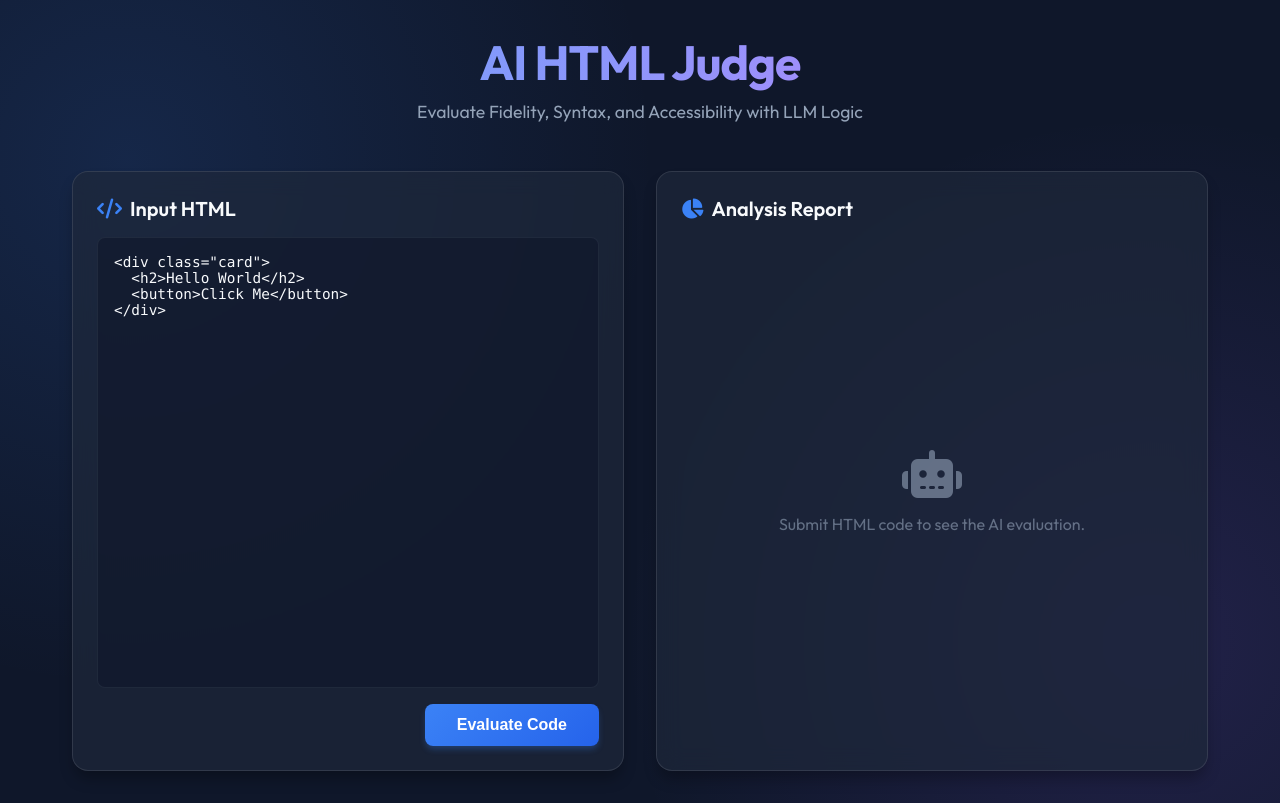
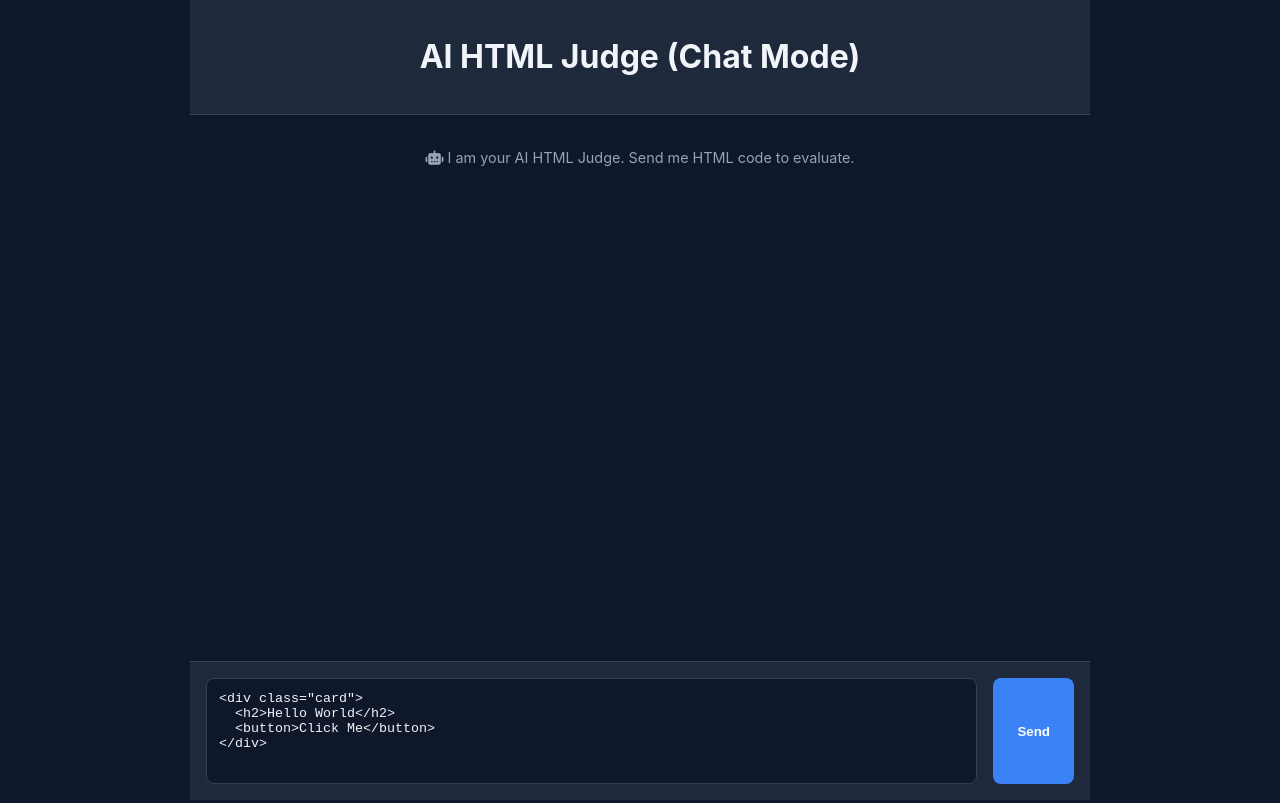
Before and after one commit to AD-148/AIHTML-Evaluator-1, a React (Vite) app in the folder frontend/: page / in a window 1280 px wide. Built offline with nearby package versions, Linux system fonts and the light colour scheme.

Commit message:
Implement Conversational Interface

```diff
--- a/frontend/src/App.jsx
+++ b/frontend/src/App.jsx
@@ -1,136 +1,152 @@
-import { useState, useEffect } from 'react';
+import { useState, useRef, useEffect } from 'react';
 import './index.css';
 
 const App = () => {
-  const [htmlInput, setHtmlInput] = useState(`<div class="card">\n  <h2>Hello World</h2>\n  <button>Click Me</button>\n</div>`);
+  // Chat History: Array of { role: 'user' | 'assistant', content: string | object }
+  // User content is simple text (or code wrapped in text).
+  // Assistant content is the JSON evaluation result.
+  const [chatHistory, setChatHistory] = useState([
+    { role: 'system', content: "I am your AI HTML Judge. Send me HTML code to evaluate." }
+  ]);
+
+  const [inputVal, setInputVal] = useState(`<div class="card">\n  <h2>Hello World</h2>\n  <button>Click Me</button>\n</div>`);
   const [loading, setLoading] = useState(false);
-  const [result, setResult] = useState(null);
-  const [error, setError] = useState(null);
+  const messagesEndRef = useRef(null);
 
-  const handleEvaluate = async () => {
-    if (!htmlInput.trim()) return;
+  const scrollToBottom = () => {
+    messagesEndRef.current?.scrollIntoView({ behavior: "smooth" });
+  };
 
+  useEffect(() => {
+    scrollToBottom();
+  }, [chatHistory]);
+
+  const handleSend = async () => {
+    if (!inputVal.trim()) return;
+
+    // Add User Message
+    const userMsg = { role: 'user', content: inputVal };
+    const newHistory = [...chatHistory, userMsg];
+    setChatHistory(newHistory);
     setLoading(true);
-    setError(null);
-    setResult(null);
+    setInputVal(""); // Clear input or keep it? Maybe clear for chat style.
 
     try {
+      // Prepare payload: filter out system greeting for API if helpful, or keep it.
+      // API expects strictly 'user' or 'assistant' roles usually, but our logic on backend prepends system prompt.
+      // We should send valid OpenAI-like messages.
+      const apiMessages = newHistory
+        .filter(m => m.role !== 'system') // Don't send the FE-only greeting
+        .map(m => ({
+          role: m.role,
+          content: typeof m.content === 'string' ? m.content : JSON.stringify(m.content)
+        }));
+
       const response = await fetch('/evaluate', {
         method: 'POST',
-        headers: {
-          'Content-Type': 'application/json',
-        },
-        body: JSON.stringify({ html_content: htmlInput }),
+        headers: { 'Content-Type': 'application/json' },
+        body: JSON.stringify({ messages: apiMessages }),
       });
 
       if (!response.ok) {
-        const errorData = await response.json();
-        throw new Error(errorData.detail || 'Evaluation failed');
+        const err = await response.json();
+        throw new Error(err.detail || 'Evaluation failed');
       }
 
       const data = await response.json();
-      setResult(data);
+
+      // Add Assistant Message (Limit to what the UI needs, or store raw data?)
+      // Store raw data so we can render the Score Card
+      setChatHistory(prev => [...prev, { role: 'assistant', content: data }]);
+
     } catch (err) {
-      setError(err.message);
+      setChatHistory(prev => [...prev, { role: 'assistant', content: { error: err.message } }]);
     } finally {
       setLoading(false);
     }
   };
 
+  const renderMessage = (msg, index) => {
+    if (msg.role === 'system') {
+      return (
+        <div key={index} className="message system-message">
+          <i className="fa-solid fa-robot"></i> {msg.content}
+        </div>
+      );
+    }
+
+    if (msg.role === 'user') {
+      return (
+        <div key={index} className="message user-message">
+          <div className="message-label">You</div>
+          <pre className="code-block">{msg.content}</pre>
+        </div>
+      );
+    }
+
+    // Assistant Message (Evaluation Result)
+    if (msg.role === 'assistant') {
+      const result = msg.content;
+      if (result.error) {
+        return (
+          <div key={index} className="message ai-message error">
+            <strong>Error:</strong> {result.error}
+          </div>
+        )
+      }
+
+      return (
+        <div key={index} className="message ai-message">
+          <div className="message-label">AI Judge</div>
+          <div className="scores-row">
+            <span className={`score-badge ${getScoreColor(result.score_fidelity)}`}>Fidelity: {result.score_fidelity}</span>
+            <span className={`score-badge ${getScoreColor(result.score_syntax)}`}>Syntax: {result.score_syntax}</span>
+            <span className={`score-badge ${getScoreColor(result.score_accessibility)}`}>A11y: {result.score_accessibility}</span>
+          </div>
+
+          <div className="rationale-text">
+            {result.rationale}
+          </div>
+
+          <div className="verdict-text">
+            <strong>Verdict:</strong> {result.final_judgement}
+          </div>
+        </div>
+      );
+    }
+  };
+
   const getScoreColor = (score) => {
-    if (score >= 80) return 'text-high';
-    if (score >= 60) return 'text-mid';
-    return 'text-low';
+    if (score >= 80) return 'score-high';
+    if (score >= 60) return 'score-mid';
+    return 'score-low';
   };
 
   return (
-    <div className="app-container">
+    <div className="app-container chat-layout">
       <header>
-        <h1>AI HTML Judge</h1>
-        <p className="subtitle">Evaluate Fidelity, Syntax, and Accessibility with LLM Logic</p>
+        <h1>AI HTML Judge (Chat Mode)</h1>
       </header>
 
-      <main className="main-grid">
-        {/* Left Panel: Input */}
-        <div className="card input-card">
-          <div className="section-title">
-            <i className="fa-solid fa-code"></i> Input HTML
-          </div>
-          <textarea
-            value={htmlInput}
-            onChange={(e) => setHtmlInput(e.target.value)}
-            placeholder="Paste your HTML code here..."
-            spellCheck="false"
-          />
-          <div className="action-bar">
-            <button onClick={handleEvaluate} disabled={loading || !htmlInput.trim()}>
-              {loading ? <span style={{ display: 'flex', gap: '0.5rem', alignItems: 'center' }}>Analying...</span> : 'Evaluate Code'}
-            </button>
-          </div>
-        </div>
+      <div className="chat-window">
+        {chatHistory.map(renderMessage)}
+        {loading && <div className="message system-message">Thinking...</div>}
+        <div ref={messagesEndRef} />
+      </div>
 
-        {/* Right Panel: Results */}
-        <div className="card results-card">
-          <div className="section-title">
-            <i className="fa-solid fa-chart-pie"></i> Analysis Report
-          </div>
-
-          {error && (
-            <div style={{ color: '#ef4444', padding: '1rem', background: 'rgba(239,68,68,0.1)', borderRadius: '0.5rem' }}>
-              Error: {error}
-            </div>
-          )}
-
-          {!result && !loading && !error && (
-            <div className="results-placeholder">
-              <i className="fa-solid fa-robot" style={{ fontSize: '3rem', marginBottom: '1rem' }}></i>
-              <p>Submit HTML code to see the AI evaluation.</p>
-            </div>
-          )}
-
-          {loading && (
-            <div className="results-placeholder">
-              <div className="loading-spinner"></div>
-              <p>Processing with LLM...</p>
-            </div>
-          )}
-
-          {result && (
-            <div className="fade-in" style={{ display: 'flex', flexDirection: 'column', height: '100%' }}>
-              <div className="scores-container">
-                <div className="score-card">
-                  <div className={`score-value ${getScoreColor(result.score_fidelity)}`}>
-                    {result.score_fidelity}
-                  </div>
-                  <div className="score-label">Fidelity</div>
-                </div>
-                <div className="score-card">
-                  <div className={`score-value ${getScoreColor(result.score_syntax)}`}>
-                    {result.score_syntax}
-                  </div>
-                  <div className="score-label">Syntax</div>
-                </div>
-                <div className="score-card">
-                  <div className={`score-value ${getScoreColor(result.score_accessibility)}`}>
-                    {result.score_accessibility}
-                  </div>
-                  <div className="score-label">Accessibility</div>
-                </div>
-              </div>
-
-              <div className="section-title" style={{ fontSize: '1rem' }}>Rationale</div>
-              <div className="rationale-box">
-                {result.rationale}
-              </div>
-
-              <div className="judgement-box">
-                <span style={{ opacity: 0.7 }}>Verdict: </span>
-                {result.final_judgement}
-              </div>
-            </div>
-          )}
-        </div>
-      </main>
+      <div className="input-area">
+        <textarea
+          value={inputVal}
+          onChange={(e) => setInputVal(e.target.value)}
+          placeholder="Enter HTML or ask for changes..."
+          onKeyDown={(e) => {
+            if (e.ctrlKey && e.key === 'Enter') handleSend();
+          }}
+        />
+        <button onClick={handleSend} disabled={loading || !inputVal.trim()}>
+          Send
+        </button>
+      </div>
     </div>
   );
 };
--- a/frontend/src/index.css
+++ b/frontend/src/index.css
@@ -1,280 +1,144 @@
 :root {
-  --bg-color: #0f172a;
-  --card-bg: rgba(30, 41, 59, 0.7);
-  --primary: #3b82f6;
-  --primary-hover: #2563eb;
-  --text-main: #f8fafc;
-  --text-muted: #94a3b8;
-  --border-color: rgba(148, 163, 184, 0.1);
-  --glass-border: 1px solid rgba(255, 255, 255, 0.1);
-  --shadow: 0 10px 15px -3px rgba(0, 0, 0, 0.3);
-  --glow: 0 0 20px rgba(59, 130, 246, 0.5);
-
-  --score-high: #22c55e;
-  --score-mid: #f59e0b;
-  --score-low: #ef4444;
-}
-
-* {
-  box-sizing: border-box;
-  margin: 0;
-  padding: 0;
+  --bg-dark: #0f172a;
+  --bg-card: #1e293b;
+  --text-primary: #f1f5f9;
+  --text-secondary: #94a3b8;
+  --accent: #3b82f6;
+  --accent-hover: #2563eb;
+  --border: #334155;
+  --success: #22c55e;
+  --warning: #f59e0b;
+  --danger: #ef4444;
 }
 
 body {
-  font-family: 'Outfit', sans-serif;
-  background-color: var(--bg-color);
-  color: var(--text-main);
-  min-height: 100vh;
+  margin: 0;
+  font-family: 'Inter', system-ui, sans-serif;
+  background-color: var(--bg-dark);
+  color: var(--text-primary);
+  height: 100vh;
+  overflow: hidden;
+}
+
+.app-container {
   display: flex;
   flex-direction: column;
-  overflow-x: hidden;
-  background-image:
-    radial-gradient(circle at 10% 20%, rgba(59, 130, 246, 0.15) 0%, transparent 40%),
-    radial-gradient(circle at 90% 80%, rgba(139, 92, 246, 0.15) 0%, transparent 40%);
+  height: 100vh;
+  max-width: 900px;
+  margin: 0 auto;
 }
 
-#root {
-  width: 100%;
-  max-width: 1200px;
-  margin: 0 auto;
-  padding: 2rem;
+header {
+  padding: 1rem;
+  border-bottom: 1px solid var(--border);
+  text-align: center;
+  background: var(--bg-card);
 }
 
-/* Header */
-header {
-  text-align: center;
-  margin-bottom: 3rem;
-  animation: fadeInDown 0.8s ease-out;
+.chat-window {
+  flex: 1;
+  overflow-y: auto;
+  padding: 1rem;
+  display: flex;
+  flex-direction: column;
+  gap: 1.5rem;
 }
 
-h1 {
-  font-size: 3rem;
-  font-weight: 700;
-  background: linear-gradient(to right, #60a5fa, #c084fc);
-  -webkit-background-clip: text;
-  -webkit-text-fill-color: transparent;
-  margin-bottom: 0.5rem;
-  letter-spacing: -0.02em;
+.message {
+  padding: 1rem;
+  border-radius: 0.5rem;
+  max-width: 85%;
+  line-height: 1.5;
 }
 
-.subtitle {
-  color: var(--text-muted);
-  font-size: 1.1rem;
+.system-message {
+  align-self: center;
+  color: var(--text-secondary);
+  font-size: 0.9rem;
+  background: transparent;
 }
 
-/* Main Grid */
-.main-grid {
-  display: grid;
-  grid-template-columns: 1fr 1fr;
-  gap: 2rem;
-  min-height: 600px;
+.user-message {
+  align-self: flex-end;
+  background-color: var(--accent);
+  color: white;
+  border-bottom-right-radius: 0;
 }
 
-@media (max-width: 768px) {
-  .main-grid {
-    grid-template-columns: 1fr;
-  }
+.ai-message {
+  align-self: flex-start;
+  background-color: var(--bg-card);
+  border: 1px solid var(--border);
+  border-bottom-left-radius: 0;
 }
 
-/* Cards */
-.card {
-  background: var(--card-bg);
-  backdrop-filter: blur(12px);
-  -webkit-backdrop-filter: blur(12px);
-  border: var(--glass-border);
-  border-radius: 1rem;
-  padding: 1.5rem;
-  box-shadow: var(--shadow);
+.input-area {
+  padding: 1rem;
+  background: var(--bg-card);
+  border-top: 1px solid var(--border);
   display: flex;
-  flex-direction: column;
-  transition: transform 0.3s ease, box-shadow 0.3s ease;
+  gap: 1rem;
 }
 
-.card:hover {
-  box-shadow: 0 20px 25px -5px rgba(0, 0, 0, 0.4);
-}
-
-.section-title {
-  font-size: 1.25rem;
-  font-weight: 600;
-  margin-bottom: 1rem;
-  display: flex;
-  align-items: center;
-  gap: 0.5rem;
-  color: var(--text-main);
-}
-
-.section-title i {
-  color: var(--primary);
-}
-
-/* Input Area */
 textarea {
-  width: 100%;
-  flex-grow: 1;
-  background: rgba(15, 23, 42, 0.6);
-  border: 1px solid var(--border-color);
+  flex: 1;
+  background: var(--bg-dark);
+  border: 1px solid var(--border);
+  color: var(--text-primary);
+  padding: 0.75rem;
   border-radius: 0.5rem;
-  padding: 1rem;
-  color: var(--text-main);
-  font-family: 'Consolas', 'Monaco', monospace;
-  font-size: 0.9rem;
   resize: none;
-  outline: none;
-  transition: border-color 0.2s;
-  min-height: 400px;
-}
-
-textarea:focus {
-  border-color: var(--primary);
-  box-shadow: 0 0 0 2px rgba(59, 130, 246, 0.2);
-}
-
-.action-bar {
-  margin-top: 1rem;
-  display: flex;
-  justify-content: flex-end;
+  height: 80px;
+  font-family: monospace;
 }
 
 button {
-  background: linear-gradient(135deg, var(--primary), #2563eb);
+  padding: 0 1.5rem;
+  background: var(--accent);
   color: white;
   border: none;
   border-radius: 0.5rem;
-  padding: 0.75rem 2rem;
-  font-size: 1rem;
   font-weight: 600;
   cursor: pointer;
-  transition: all 0.2s;
-  box-shadow: 0 4px 6px -1px rgba(59, 130, 246, 0.3);
-}
-
-button:hover {
-  transform: translateY(-2px);
-  box-shadow: 0 10px 15px -3px rgba(59, 130, 246, 0.4);
 }
 
 button:disabled {
-  opacity: 0.7;
+  opacity: 0.5;
   cursor: not-allowed;
-  transform: none;
 }
 
-/* Results Area */
-.results-placeholder {
-  display: flex;
-  flex-direction: column;
-  align-items: center;
-  justify-content: center;
-  height: 100%;
-  color: var(--text-muted);
-  opacity: 0.6;
+.code-block {
+  background: rgba(0,0,0,0.2);
+  padding: 0.5rem;
+  border-radius: 0.25rem;
+  overflow-x: auto;
+  font-family: 'Fira Code', monospace;
+  font-size: 0.9rem;
+  white-space: pre-wrap;
 }
 
-.scores-container {
-  display: grid;
-  grid-template-columns: repeat(3, 1fr);
-  gap: 1rem;
-  margin-bottom: 2rem;
+/* Scores */
+.scores-row {
+  display: flex;
+  gap: 0.5rem;
+  margin-bottom: 0.75rem;
 }
 
-.score-card {
-  background: rgba(15, 23, 42, 0.4);
-  border-radius: 0.75rem;
-  padding: 1rem;
-  text-align: center;
-  border: 1px solid var(--border-color);
+.score-badge {
+  padding: 0.25rem 0.5rem;
+  border-radius: 0.25rem;
+  font-size: 0.8rem;
+  font-weight: bold;
 }
 
-.score-value {
-  font-size: 2.5rem;
-  font-weight: 700;
-  margin: 0.5rem 0;
+.score-high { background: rgba(34, 197, 94, 0.2); color: var(--success); }
+.score-mid { background: rgba(245, 158, 11, 0.2); color: var(--warning); }
+.score-low { background: rgba(239, 68, 68, 0.2); color: var(--danger); }
+
+.message-label {
+    font-size: 0.75rem;
+    opacity: 0.7;
+    margin-bottom: 0.25rem;
+    text-transform: uppercase;
+    letter-spacing: 0.05em;
 }
-
-.score-label {
-  font-size: 0.85rem;
-  color: var(--text-muted);
-  text-transform: uppercase;
-  letter-spacing: 0.05em;
-}
-
-.rationale-box {
-  background: rgba(15, 23, 42, 0.4);
-  border-radius: 0.75rem;
-  padding: 1.5rem;
-  border: 1px solid var(--border-color);
-  margin-bottom: 1.5rem;
-  flex-grow: 1;
-  overflow-y: auto;
-  font-size: 0.95rem;
-  line-height: 1.6;
-}
-
-.judgement-box {
-  background: linear-gradient(to right, rgba(59, 130, 246, 0.1), rgba(139, 92, 246, 0.1));
-  border-left: 4px solid var(--primary);
-  padding: 1rem;
-  border-radius: 0.25rem 0.5rem 0.5rem 0.25rem;
-  font-weight: 500;
-}
-
-/* Score Colors */
-.text-high {
-  color: var(--score-high);
-  text-shadow: 0 0 10px rgba(34, 197, 94, 0.3);
-}
-
-.text-mid {
-  color: var(--score-mid);
-  text-shadow: 0 0 10px rgba(245, 158, 11, 0.3);
-}
-
-.text-low {
-  color: var(--score-low);
-  text-shadow: 0 0 10px rgba(239, 68, 68, 0.3);
-}
-
-/* Animations */
-@keyframes fadeInDown {
-  from {
-    opacity: 0;
-    transform: translateY(-20px);
-  }
-
-  to {
-    opacity: 1;
-    transform: translateY(0);
-  }
-}
-
-@keyframes fadeIn {
-  from {
-    opacity: 0;
-  }
-
-  to {
-    opacity: 1;
-  }
-}
-
-.fade-in {
-  animation: fadeIn 0.5s ease-out;
-}
-
-.loading-spinner {
-  width: 40px;
-  height: 40px;
-  border: 3px solid rgba(255, 255, 255, 0.1);
-  border-radius: 50%;
-  border-top-color: var(--primary);
-  animation: spin 1s ease-in-out infinite;
-  margin-bottom: 1rem;
-}
-
-@keyframes spin {
-  to {
-    transform: rotate(360deg);
-  }
-}
```
Also changed, not shown: 2 other files (tests, documents, lock files or other folders).
